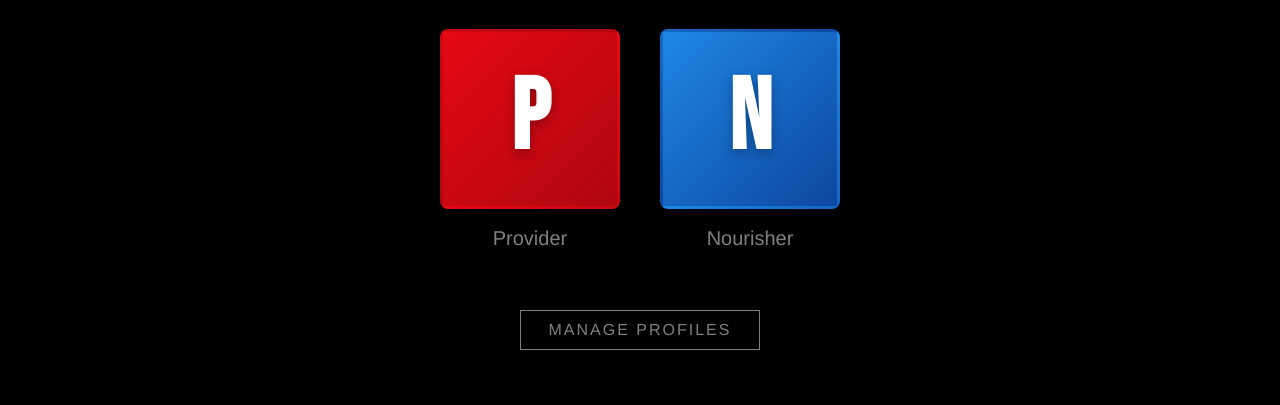
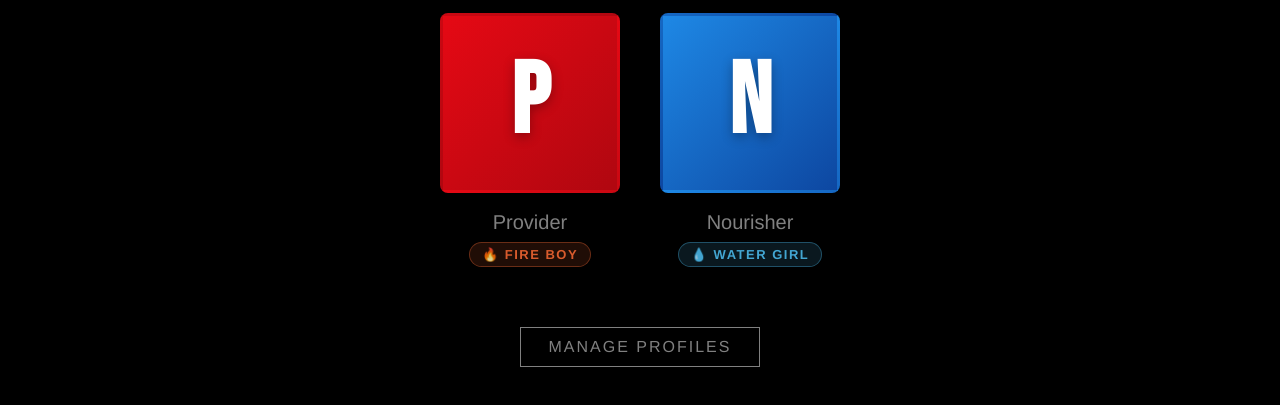
Before and after one commit to harshk1426-creator/Netflix, a plain HTML site: page index.html in a window 1280 px wide. Shown: the part 311-716 px from the top of the page. Drawn offline with Linux system fonts and the light colour scheme; a web font is replaced by a local one.

Commit message:
Update roast message and add Fire Boy / Water Girl tags to profiles

```diff
--- a/index.html
+++ b/index.html
@@ -35,6 +35,7 @@
                     <span class="avatar-letter">P</span>
                 </div>
                 <div class="profile-name">Provider</div>
+                <div class="profile-tag fire-tag">🔥 Fire Boy</div>
             </div>
 
             <div class="profile" data-profile="nourisher">
@@ -42,6 +43,7 @@
                     <span class="avatar-letter">N</span>
                 </div>
                 <div class="profile-name">Nourisher</div>
+                <div class="profile-tag water-tag">💧 Water Girl</div>
             </div>
         </div>
 
@@ -51,13 +53,13 @@
     <!-- Provider roast modal -->
     <div class="roast-overlay" id="roastOverlay">
         <div class="roast-box" id="roastBox">
-            <div class="roast-emoji" id="roastEmoji">💖</div>
+            <div class="roast-emoji" id="roastEmoji">🔥</div>
             <p class="roast-text">
-                <span class="roast-line" id="line1">I love you bb...</span>
-                <span class="roast-line" id="line2">buuuut 😬</span>
-                <span class="roast-line" id="line3">you are a <strong>NOURISHER.</strong> 🍼</span>
+                <span class="roast-line" id="line1">Bro... 💀</span>
+                <span class="roast-line" id="line2">I hate to break it to you but—</span>
+                <span class="roast-line" id="line3">YOU ARE A <strong>NOURISHER.</strong> 🍼</span>
             </p>
-            <button class="roast-close" id="roastClose">Ok fine 😔</button>
+            <button class="roast-close" id="roastClose">I can't believe this 😤</button>
         </div>
     </div>
 
--- a/styles.css
+++ b/styles.css
@@ -201,6 +201,35 @@ html, body {
     font-weight: 500;
 }
 
+.profile-tag {
+    margin-top: 8px;
+    font-size: 13px;
+    font-weight: 700;
+    letter-spacing: 1.5px;
+    text-transform: uppercase;
+    padding: 4px 12px;
+    border-radius: 20px;
+    opacity: 0.85;
+    transition: opacity 0.2s ease, transform 0.2s ease;
+}
+
+.profile:hover .profile-tag {
+    opacity: 1;
+    transform: scale(1.05);
+}
+
+.fire-tag {
+    color: #ff6b35;
+    background: rgba(255, 107, 53, 0.15);
+    border: 1px solid rgba(255, 107, 53, 0.4);
+}
+
+.water-tag {
+    color: #4fc3f7;
+    background: rgba(79, 195, 247, 0.15);
+    border: 1px solid rgba(79, 195, 247, 0.4);
+}
+
 .manage-btn {
     background: transparent;
     border: 1px solid #808080;
@@ -268,10 +297,10 @@ html, body {
 }
 
 @keyframes heartbeat {
-    0%, 100% { transform: scale(1); }
-    30%       { transform: scale(1.25); }
-    50%       { transform: scale(1); }
-    70%       { transform: scale(1.15); }
+    0%, 100% { transform: scale(1) rotate(0deg); }
+    25%       { transform: scale(1.2) rotate(-5deg); }
+    50%       { transform: scale(1.1) rotate(5deg); }
+    75%       { transform: scale(1.25) rotate(-3deg); }
 }
 
 .roast-text {
```
